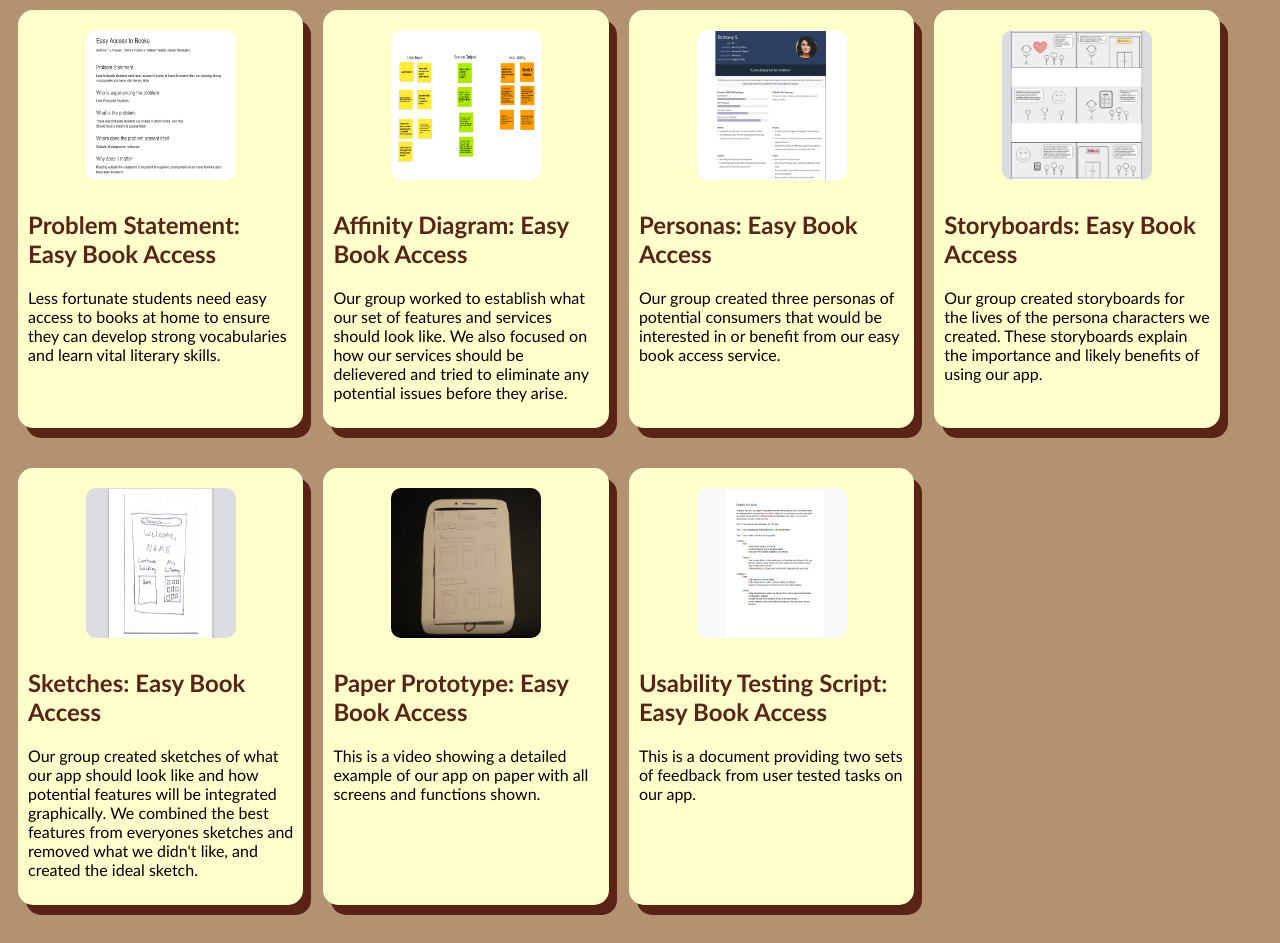
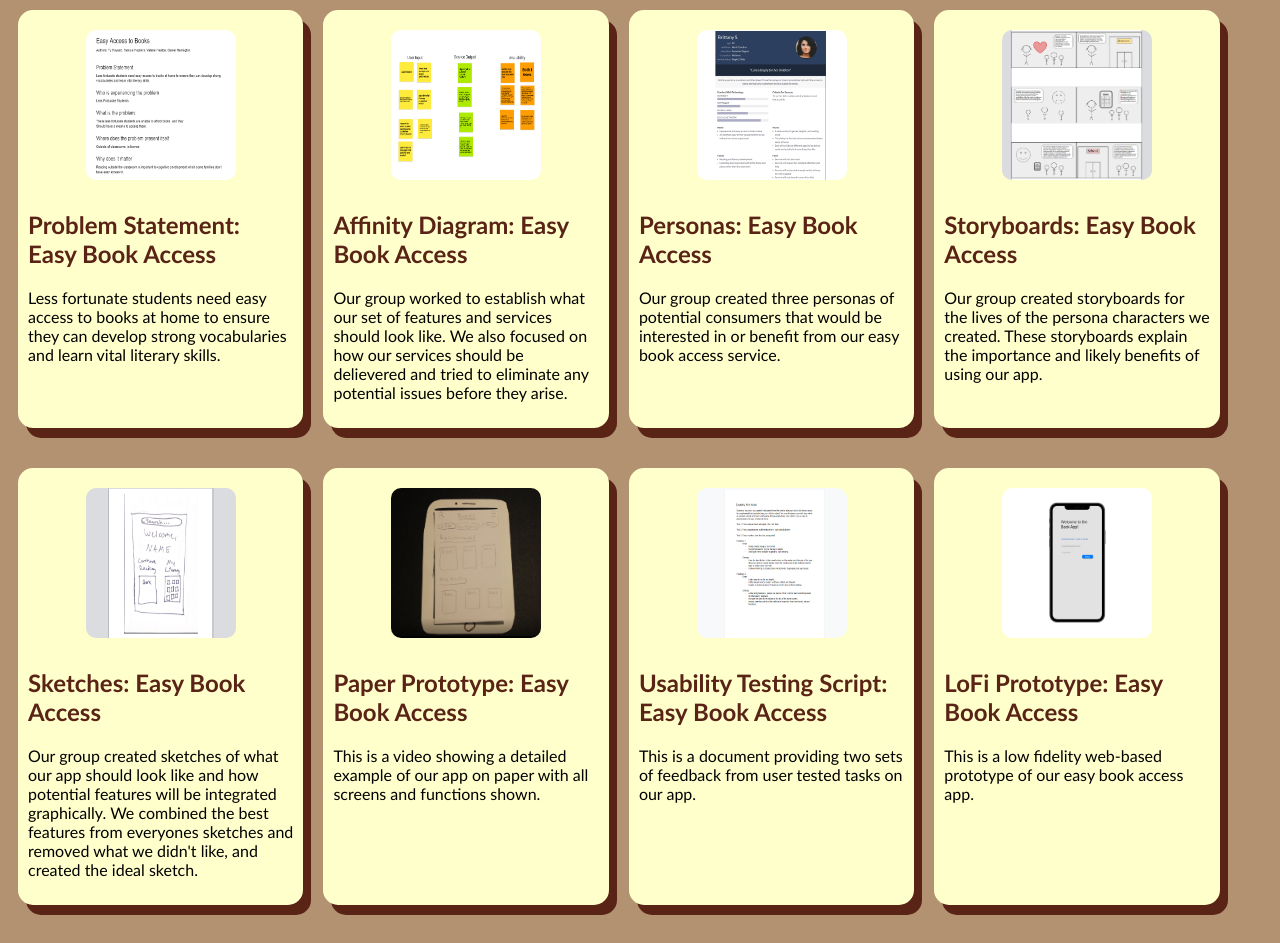
Before and after one commit to ty-howard/ty-howard.github.io, a plain HTML site: page index.html in a window 1280 px wide. Shown: the part 82-1025 px from the top of the page. Drawn offline with Linux system fonts and the light colour scheme.

Commit message:
Add files via upload

```diff
--- a/index.html
+++ b/index.html
@@ -81,6 +81,16 @@
                                     </p>
                             </section>
                     </section>
+                     <!--LoFi Prototype-->
+                     <section class="assignment">
+                        <a href="files/lofi_app/index.html src="><img src=images/lofi_app.png></a>
+                            <section class="assignment-details">
+                                <a href="files/lofi_app/index.html"><h2>LoFi Prototype: Easy Book Access</h2></a>
+                                    <p>
+                                        This is a low fidelity web-based prototype of our easy book access app.
+                                    </p>
+                            </section>
+                    </section>
                 </div>
         </body>
 </html>
```
